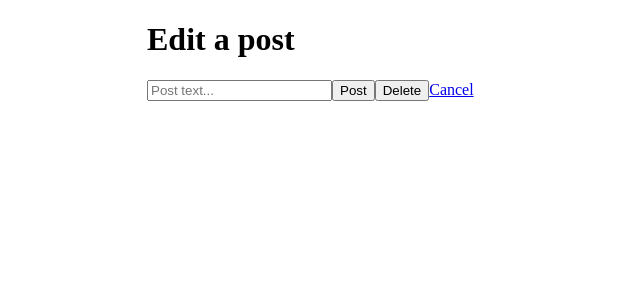
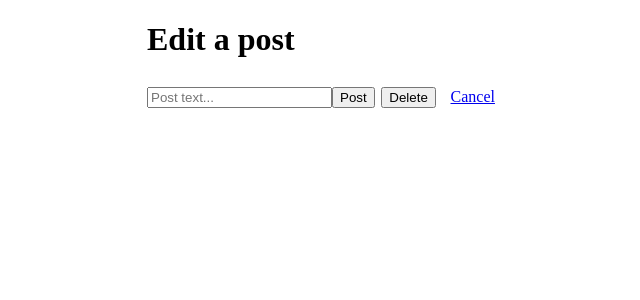
Before and after one commit to 100s4u/test_task, a React (Create React App) app: page /#/edit/1 in a window 1280 px wide. Shown: the top 300 px of the page, without its empty margins (93-733 px from the left). Built offline with nearby package versions, Linux system fonts and the light colour scheme; no server answers; the HTML template or start-up script is replaced by a standard one.

Commit message:
edited css

```diff
--- a/package.json
+++ b/package.json
@@ -2,7 +2,7 @@
   "name": "test_task",
   "version": "0.1.0",
   "private": true,
-  "homepage": "https://100s4u.github.io/test_task/",
+  "homepage": "https://mistersandman.ru/test_task/",
   "dependencies": {
     "@testing-library/jest-dom": "^5.14.1",
     "@testing-library/react": "^11.2.7",
--- a/src/App.css
+++ b/src/App.css
@@ -13,7 +13,11 @@
     color:#e45050;
 }
 .Link{
-    padding: .2em;
+    margin: .5em;
+}
+.Btn{
+    margin-right: .5em;
+    margin-top: .5em;
 }
 .User__block{
     display: flex;
--- a/src/App.js
+++ b/src/App.js
@@ -11,9 +11,9 @@ function App() {
   return (
     <div className="App">
       <Router>
+        <Switch>
           <Route exact path="/add" component={ Add } />
           <Route exact path="/edit/:id" component={ Edit } />
-        <Switch>
           <Route exact path="/" component={ Home } />
           <Route exact path="/login" component={ LogIn } />
           <Route exact path="/reg" component={ Reg } />
--- a/src/components/Add.js
+++ b/src/components/Add.js
@@ -15,8 +15,8 @@ export const Add = (props) => {
             <h1>Create a post</h1>
             <Form>
                 <Input placeholder="Post text..." value={post.text} onChange={e => setPost({...post, text: e.target.value})}/>
-                <Button type="primary" htmlType="submit" onClick={fetchAdd}>Post</Button>
-                <Link to="/">Cancel</Link>
+                <Button className="Btn" type="primary" htmlType="submit" onClick={fetchAdd}>Post</Button>
+                <Link className="Link" to="/">Cancel</Link>
             </Form>
         </div>
     )
--- a/src/components/Edit.js
+++ b/src/components/Edit.js
@@ -30,9 +30,9 @@ export const Edit = (props) => {
             <h1>Edit a post</h1>
             <Form>
                 <Input placeholder="Post text..." value={post.text} onChange={e => setPost({...post, text: e.target.value})}/>
-                <Button type="primary" htmlType="submit" onClick={fetchEdit}>Post</Button>
-                <Button onClick={fetchDelete}>Delete</Button>
-                <Link to="/">Cancel</Link>
+                <Button className="Btn" type="primary" htmlType="submit" onClick={fetchEdit}>Post</Button>
+                <Button className="Btn" onClick={fetchDelete}>Delete</Button>
+                <Link className="Link" to="/">Cancel</Link>
             </Form>
         </div>
     )
```
